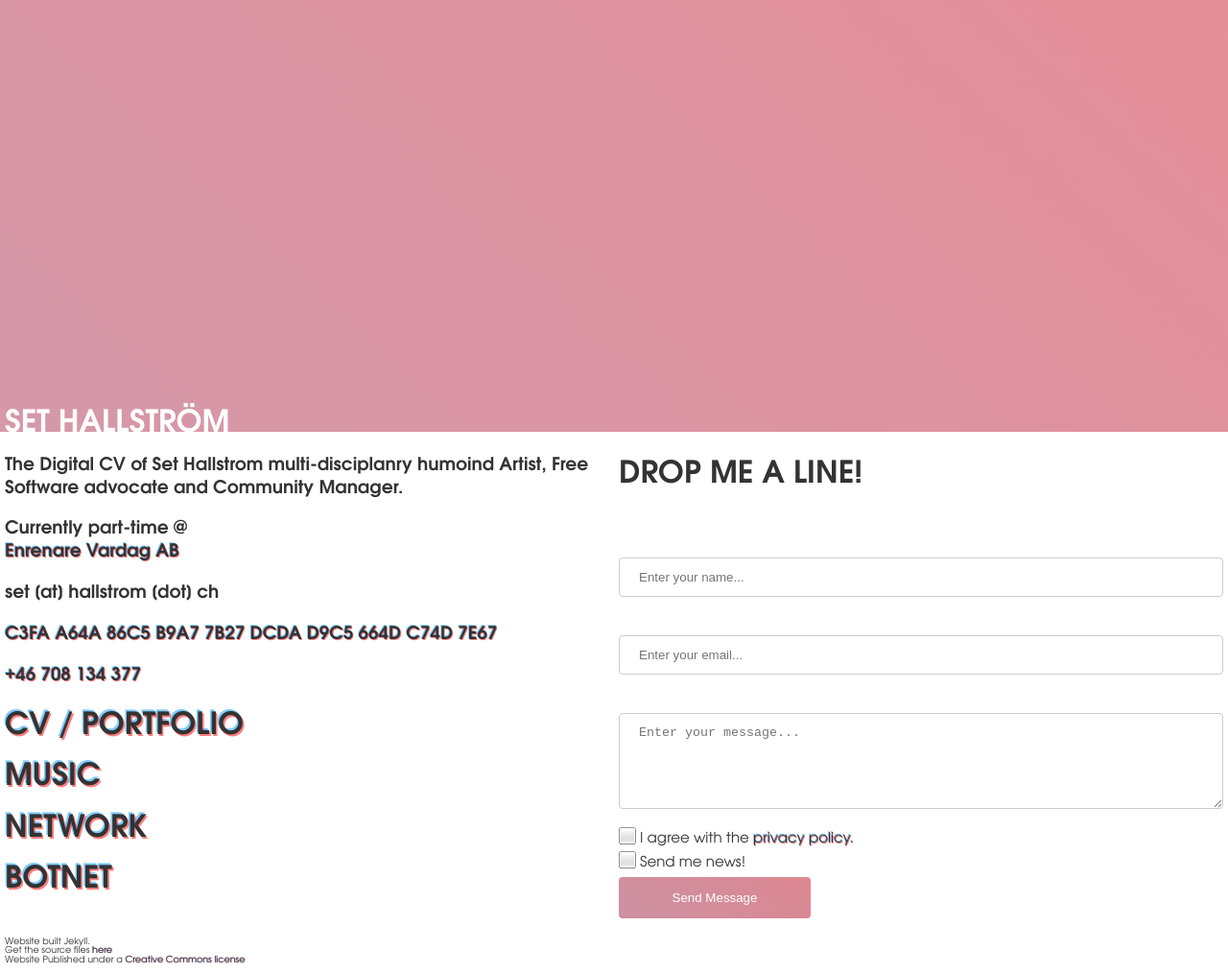
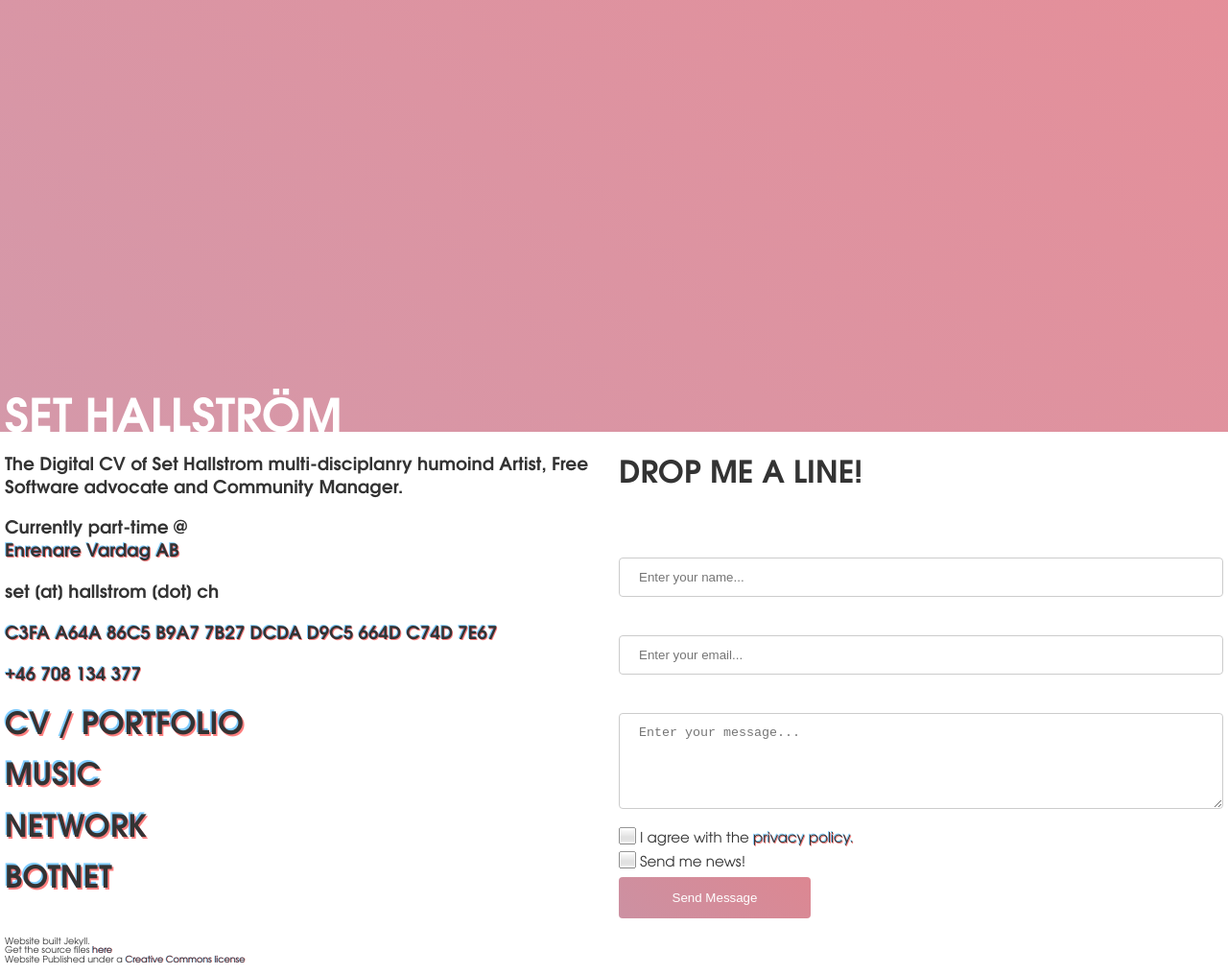
Before and after one commit to Sakrecoer/set.hallstrom, a Jekyll site: the page built from index.html, in a window 1280 px wide. Shown: the whole page at 96% size. Built offline with Jekyll 4.4.1, drawn with Linux system fonts in a browser that asks for light colours.

Commit message:
i'm an idiot

```diff
--- a/_sass/mycv.scss
+++ b/_sass/mycv.scss
@@ -114,6 +114,8 @@ a:active {
   h1 {
     margin-bottom: 0;
     color: #fff;
+    font-size: 3em;
+
   }
 
 }
@@ -145,6 +147,7 @@ a:active {
   h1 {
     margin-bottom: 0;
     color: #fff;
+    font-size: 3em;
   }
   h1,
   a:link,
```
